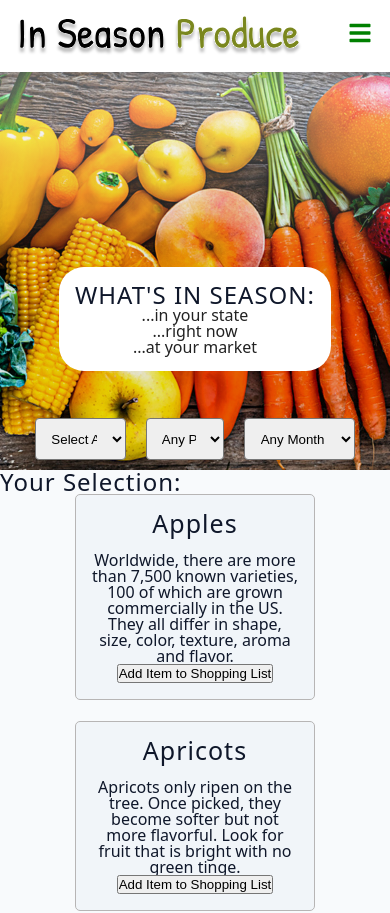
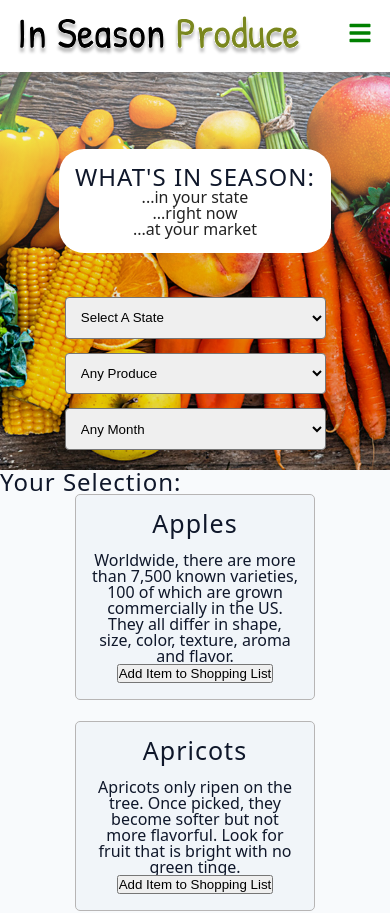
Before and after one commit to JoshuaCMorgan/MERN-In-Season-Web-App, a React (Vite) app: page / in a window 390 px wide. Shown: the top 913 px of the page. Built offline with nearby package versions, Linux system fonts and the light colour scheme.

Commit message:
center filters and add shopping list nav selection

```diff
--- a/src/data.jsx
+++ b/src/data.jsx
@@ -17,6 +17,7 @@ export const links = [
     url: "/availability-calendar",
     text: "availability calendar",
   },
+  { id: 4, url: "/shopping-list", text: "shopping list" },
 ];
 
 export const social = [
--- a/src/index.css
+++ b/src/index.css
@@ -162,8 +162,10 @@ Filter
   width: 900px;
 }
 .container {
-  padding: 10px;
+  padding: 7px;
   flex: 1 1 auto;
+  max-width: 300px;
+  min-width: 200px;
 }
 
 .filter select {
@@ -180,14 +182,18 @@ Filter
   .filter {
     padding-top: 5px;
   }
-  .filter form {
+  .filter {
     margin: 0 4rem;
     display: flex;
     flex-direction: column;
-    text-align: center;
+    align-items: center;
   }
 
-  form .container:last-child {
+  .filter .container {
+    width: 275px;
+  }
+
+  .container:last-child {
     padding-bottom: 20px;
   }
 }
```
